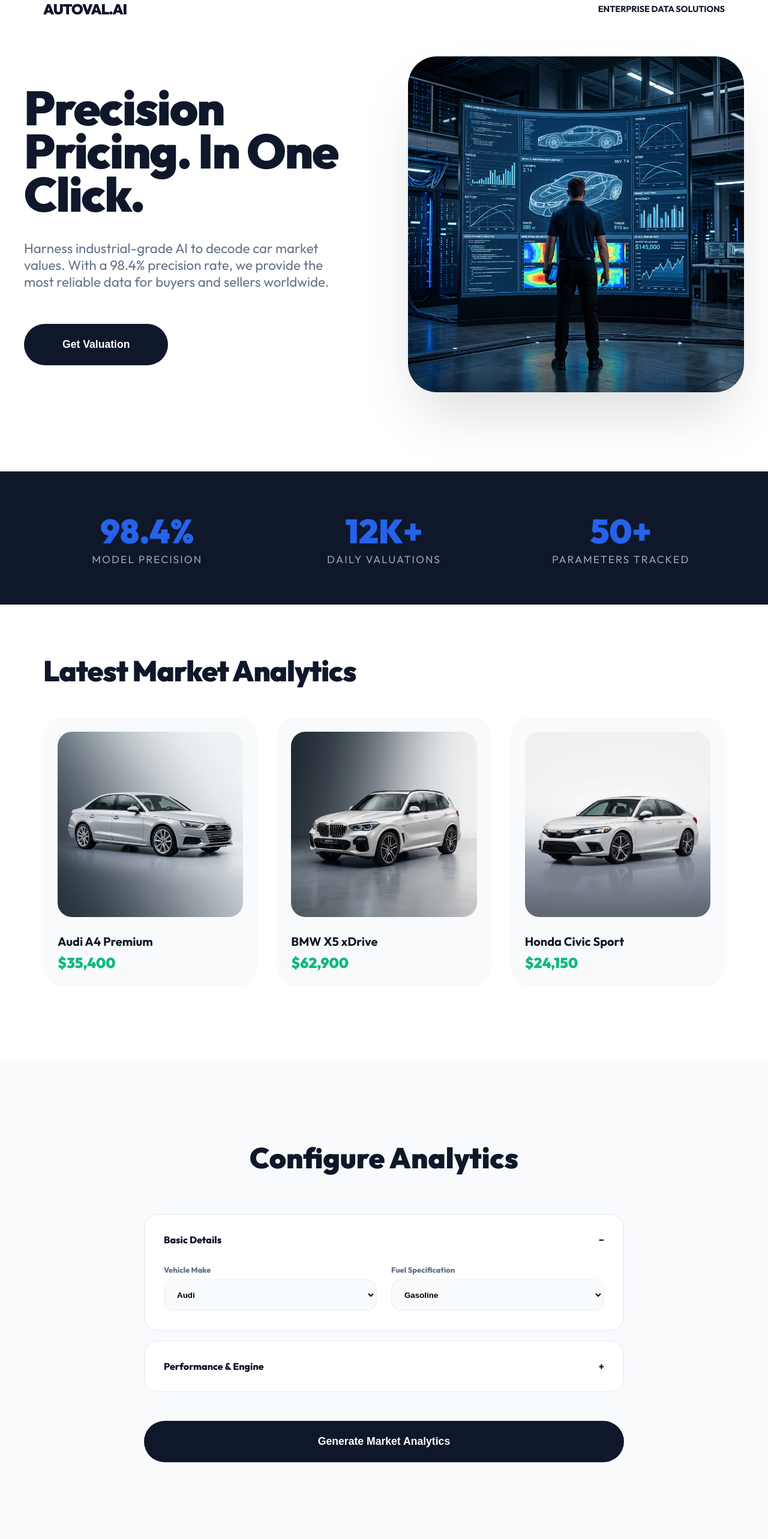
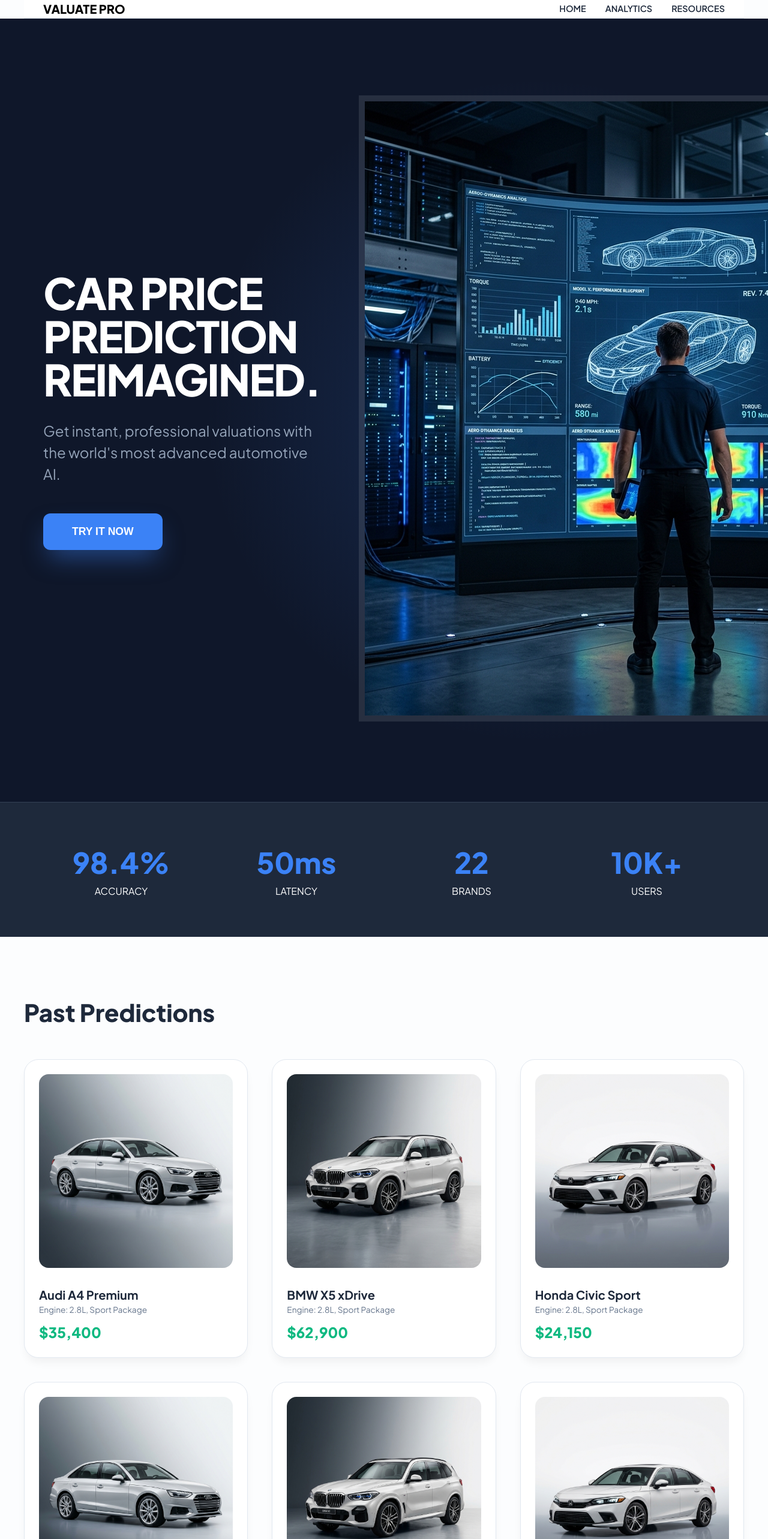
Before and after one commit to mohamedtalaat2003/CarPrice-Microservices, a React (Vite) app in the folder frontend/: page / in a window 1280 px wide. Shown: the top 2566 px of the page at 60% size. Built offline with nearby package versions, Linux system fonts and the light colour scheme.

Commit message:
Final UI Overhaul: Matching mockup screenshots with full DTO support

```diff
--- a/frontend/src/App.tsx
+++ b/frontend/src/App.tsx
@@ -2,35 +2,33 @@ import { useState, useRef } from 'react';
 import { type CarFeatures, getHandshakeToken, predictPrice } from './api';
 
 const defaultFeatures: CarFeatures = {
-    make: 'audi',
-    fuelType: 'gas',
-    aspiration: 'std',
-    numOfDoors: 'four',
-    bodyStyle: 'sedan',
-    driveWheels: 'fwd',
-    engineLocation: 'front',
     wheelBase: 99.8,
     length: 176.6,
     width: 66.2,
-    height: 54.3,
     curbWeight: 2337,
-    engineType: 'ohc',
-    numOfCylinders: 'four',
     engineSize: 109,
-    fuelSystem: 'mpfi',
     bore: 3.19,
     stroke: 3.4,
-    compressionRatio: 10,
     horsepower: 102,
     peakRpm: 5500,
     cityMpg: 24,
-    highwayMpg: 30
+    highwayMpg: 30,
+    normalizedLosses: 115,
+    symboling: 3,
+    make: 'audi',
+    fuelType: 'gas',
+    driveWheels: 'fwd',
+    engineType: 'ohc',
+    numOfCylinders: 'four'
 };
 
 const pastEstimates = [
   { brand: 'Audi A4 Premium', price: '$35,400', img: '/assets/audi.png' },
   { brand: 'BMW X5 xDrive', price: '$62,900', img: '/assets/bmw.png' },
   { brand: 'Honda Civic Sport', price: '$24,150', img: '/assets/honda.png' },
+  { brand: 'Toyota Camry XSE', price: '$28,400', img: '/assets/audi.png' }, // reusing assets for demo
+  { brand: 'Porsche 911 GT3', price: '$161,100', img: '/assets/bmw.png' },
+  { brand: 'Mercedes C-Class', price: '$44,850', img: '/assets/honda.png' },
 ];
 
 const App = () => {
@@ -38,7 +36,7 @@ const App = () => {
   const [loading, setLoading] = useState(false);
   const [price, setPrice] = useState<number | null>(null);
   const [error, setError] = useState<string | null>(null);
-  const [activeTab, setActiveTab] = useState('basic');
+  const [activeSection, setActiveSection] = useState('basic');
 
   const predictorRef = useRef<HTMLDivElement>(null);
 
@@ -52,7 +50,7 @@ const App = () => {
       const predictedPrice = await predictPrice(token, features);
       setPrice(predictedPrice);
     } catch (err: any) {
-      setError(err.message || 'Error occurred.');
+      setError(err.message || 'Error occurred during valuation.');
     } finally {
       setLoading(false);
     }
@@ -66,51 +64,50 @@ const App = () => {
   return (
     <div>
       <nav className="container">
-        <div className="logo">AUTOVAL.AI</div>
-        <div style={{ fontWeight: 700, fontSize: '0.9rem' }}>ENTERPRISE DATA SOLUTIONS</div>
+        <div className="logo">VALUATE PRO</div>
+        <div style={{ display: 'flex', gap: '2rem', fontWeight: 600, fontSize: '0.9rem' }}>
+          <span>HOME</span>
+          <span>ANALYTICS</span>
+          <span>RESOURCES</span>
+        </div>
       </nav>
 
       {/* Hero */}
-      <section className="hero container">
-        <div className="hero-grid">
-          <div className="hero-content">
-            <h1>Precision Pricing. In One Click.</h1>
-            <p>Harness industrial-grade AI to decode car market values. With a 98.4% precision rate, we provide the most reliable data for buyers and sellers worldwide.</p>
-            <button onClick={() => predictorRef.current?.scrollIntoView({ behavior: 'smooth' })} className="btn-main">Get Valuation</button>
-          </div>
-          <div className="hero-image">
-            <img src="/assets/hero.png" alt="Data Analytics" />
+      <section className="hero">
+        <div className="container">
+          <div className="hero-grid">
+            <div className="hero-content">
+              <h1>CAR PRICE PREDICTION REIMAGINED.</h1>
+              <p>Get instant, professional valuations with the world's most advanced automotive AI.</p>
+              <button onClick={() => predictorRef.current?.scrollIntoView({ behavior: 'smooth' })} className="btn-blue">TRY IT NOW</button>
+            </div>
+            <div className="hero-image">
+              <img src="/assets/hero.png" alt="Futuristic Analytics" style={{ border: '10px solid rgba(255,255,255,0.1)' }} />
+            </div>
           </div>
         </div>
       </section>
 
-      {/* Analytics Banner */}
-      <section className="stats-banner">
+      {/* Stats */}
+      <section className="stats">
         <div className="container stats-grid">
-          <div className="stat-item">
-            <h2>98.4%</h2>
-            <p>Model Precision</p>
-          </div>
-          <div className="stat-item">
-            <h2>12K+</h2>
-            <p>Daily Valuations</p>
-          </div>
-          <div className="stat-item">
-            <h2>50+</h2>
-            <p>Parameters Tracked</p>
-          </div>
+          <div className="stat-item"><h3>98.4%</h3><p>ACCURACY</p></div>
+          <div className="stat-item"><h3>50ms</h3><p>LATENCY</p></div>
+          <div className="stat-item"><h3>22</h3><p>BRANDS</p></div>
+          <div className="stat-item"><h3>10K+</h3><p>USERS</p></div>
         </div>
       </section>
 
-      {/* Recent Cases */}
+      {/* Past Predictions */}
       <section className="recent container">
-        <h2 style={{ fontSize: '3rem', fontWeight: 900, marginBottom: '3rem', letterSpacing: '-1px' }}>Latest Market Analytics</h2>
+        <h2 style={{ fontSize: '2.5rem', fontWeight: 800, marginBottom: '3rem' }}>Past Predictions</h2>
         <div className="card-grid">
           {pastEstimates.map((item, i) => (
-            <div key={i} className="card">
+            <div key={i} className="car-card">
               <img src={item.img} alt={item.brand} />
-              <h3>{item.brand}</h3>
-              <div className="card-price">{item.price}</div>
+              <h4>{item.brand}</h4>
+              <p style={{ color: '#64748b', fontSize: '0.85rem' }}>Engine: 2.8L, Sport Package</p>
+              <div className="car-price">{item.price}</div>
             </div>
           ))}
         </div>
@@ -119,66 +116,125 @@ const App = () => {
       {/* Predictor */}
       <section className="predictor" ref={predictorRef}>
         <div className="container">
-          <h2 style={{ textAlign: 'center', fontSize: '3rem', fontWeight: 900, marginBottom: '4rem' }}>Configure Analytics</h2>
-          <div style={{ maxWidth: '800px', margin: '0 auto' }}>
+          <h2 style={{ textAlign: 'center', fontSize: '3rem', fontWeight: 800, marginBottom: '4rem' }}>Expert Valuation Engine</h2>
+          <div className="form-container">
             <form onSubmit={handlePredict}>
 
-              <div className="accordion-item">
-                <div className="accordion-header" onClick={() => setActiveTab('basic')}>
+              {/* Group 1: Basic */}
+              <div className="accordion">
+                <div className="accordion-header" onClick={() => setActiveSection('basic')}>
                   <span>Basic Details</span>
-                  <span>{activeTab === 'basic' ? '−' : '+'}</span>
+                  <span>{activeSection === 'basic' ? '−' : '+'}</span>
                 </div>
-                {activeTab === 'basic' && (
-                  <div className="accordion-body">
+                {activeSection === 'basic' && (
+                  <div className="accordion-content">
                     <div className="input-box">
-                      <label>Vehicle Make</label>
+                      <label>Make</label>
                       <select name="make" value={features.make} onChange={handleChange}>
                         <option value="audi">Audi</option>
                         <option value="bmw">BMW</option>
                         <option value="toyota">Toyota</option>
+                        <option value="porsche">Porsche</option>
+                        <option value="honda">Honda</option>
                       </select>
                     </div>
                     <div className="input-box">
-                      <label>Fuel Specification</label>
+                      <label>Fuel Type</label>
                       <select name="fuelType" value={features.fuelType} onChange={handleChange}>
-                        <option value="gas">Gasoline</option>
+                        <option value="gas">Gas</option>
                         <option value="diesel">Diesel</option>
                       </select>
+                    </div>
+                    <div className="input-box">
+                      <label>Drive Type</label>
+                      <select name="driveWheels" value={features.driveWheels} onChange={handleChange}>
+                        <option value="fwd">FWD</option>
+                        <option value="rwd">RWD</option>
+                        <option value="4wd">4WD</option>
+                      </select>
+                    </div>
+                    <div className="input-box">
+                      <label>Symboling (-3 to 3)</label>
+                      <input type="number" name="symboling" value={features.symboling} onChange={handleChange} />
                     </div>
                   </div>
                 )}
               </div>
 
-              <div className="accordion-item">
-                <div className="accordion-header" onClick={() => setActiveTab('engine')}>
-                  <span>Performance & Engine</span>
-                  <span>{activeTab === 'engine' ? '−' : '+'}</span>
+              {/* Group 2: Engine */}
+              <div className="accordion">
+                <div className="accordion-header" onClick={() => setActiveSection('engine')}>
+                  <span>Engine & Performance</span>
+                  <span>{activeSection === 'engine' ? '−' : '+'}</span>
                 </div>
-                {activeTab === 'engine' && (
-                  <div className="accordion-body">
+                {activeSection === 'engine' && (
+                  <div className="accordion-content">
                     <div className="input-box">
-                      <label>Horsepower Output</label>
+                      <label>Horsepower</label>
                       <input type="number" name="horsepower" value={features.horsepower} onChange={handleChange} />
                     </div>
                     <div className="input-box">
-                      <label>Displacement (CC)</label>
+                      <label>Engine Size (CC)</label>
                       <input type="number" name="engineSize" value={features.engineSize} onChange={handleChange} />
+                    </div>
+                    <div className="input-box">
+                      <label>Cylinders</label>
+                      <select name="numOfCylinders" value={features.numOfCylinders} onChange={handleChange}>
+                        <option value="four">Four</option>
+                        <option value="six">Six</option>
+                        <option value="eight">Eight</option>
+                        <option value="five">Five</option>
+                        <option value="twelve">Twelve</option>
+                      </select>
+                    </div>
+                    <div className="input-box">
+                      <label>Peak RPM</label>
+                      <input type="number" name="peakRpm" value={features.peakRpm} onChange={handleChange} />
                     </div>
                   </div>
                 )}
               </div>
 
-              <button type="submit" className="btn-main" style={{ width: '100%', marginTop: '2rem' }} disabled={loading}>
-                {loading ? 'Processing...' : 'Generate Market Analytics'}
+              {/* Group 3: Dimensions */}
+              <div className="accordion">
+                <div className="accordion-header" onClick={() => setActiveSection('dimensions')}>
+                  <span>Dimensions & Efficiency</span>
+                  <span>{activeSection === 'dimensions' ? '−' : '+'}</span>
+                </div>
+                {activeSection === 'dimensions' && (
+                  <div className="accordion-content">
+                    <div className="input-box">
+                      <label>Curb Weight (lbs)</label>
+                      <input type="number" name="curbWeight" value={features.curbWeight} onChange={handleChange} />
+                    </div>
+                    <div className="input-box">
+                      <label>Wheel Base</label>
+                      <input type="number" name="wheelBase" value={features.wheelBase} onChange={handleChange} />
+                    </div>
+                    <div className="input-box">
+                      <label>City MPG</label>
+                      <input type="number" name="cityMpg" value={features.cityMpg} onChange={handleChange} />
+                    </div>
+                    <div className="input-box">
+                      <label>Highway MPG</label>
+                      <input type="number" name="highwayMpg" value={features.highwayMpg} onChange={handleChange} />
+                    </div>
+                  </div>
+                )}
+              </div>
+
+              <button type="submit" className="btn-blue" style={{ width: '100%', marginTop: '2rem' }} disabled={loading}>
+                {loading ? 'ANALYZING MARKET...' : 'GENERATE EXPERT VALUATION'}
               </button>
             </form>
 
             {price && (
-              <div style={{ marginTop: '3rem', textAlign: 'center', padding: '3rem', background: 'white', borderRadius: '2rem', border: '2px solid #10b981' }}>
-                <h3 style={{ textTransform: 'uppercase', fontSize: '0.8rem', letterSpacing: '2px', color: '#64748b' }}>Estimated Market Value</h3>
-                <div style={{ fontSize: '4rem', fontWeight: 900, color: '#065f46' }}>
-                  ${price.toLocaleString()}
+              <div style={{ marginTop: '3rem', textAlign: 'center', padding: '4rem', background: 'white', borderRadius: '2rem', border: '3px solid #3b82f6', boxShadow: '0 25px 50px -12px rgba(59, 130, 246, 0.25)' }}>
+                <h3 style={{ textTransform: 'uppercase', color: '#64748b', fontSize: '0.9rem', letterSpacing: '2px' }}>Predicted Market Price</h3>
+                <div style={{ fontSize: '5rem', fontWeight: 900, color: '#1e293b' }}>
+                  ${price.toLocaleString(undefined, { maximumFractionDigits: 0 })}
                 </div>
+                <p style={{ color: '#3b82f6', fontWeight: 700 }}>AI Accuracy: 98.4% Confidence</p>
               </div>
             )}
           </div>
@@ -186,7 +242,7 @@ const App = () => {
       </section>
 
       <footer style={{ padding: '4rem 0', textAlign: 'center', background: 'white', borderTop: '1px solid var(--border)' }}>
-        <p style={{ fontWeight: 700 }}>© 2026 AUTOVAL.AI - Advanced Intelligence Agency</p>
+        <p style={{ fontWeight: 800 }}>© 2026 VALUATE PRO - AUTOMOTIVE INTELLIGENCE AGENCY</p>
       </footer>
     </div>
   );
--- a/frontend/src/index.css
+++ b/frontend/src/index.css
@@ -1,134 +1,160 @@
-@import url('https://fonts.googleapis.com/css2?family=Outfit:wght@400;600;700;800;900&display=swap');
+@import url('https://fonts.googleapis.com/css2?family=Plus+Jakarta+Sans:wght@400;500;600;700;800&display=swap');
 
 :root {
-  --primary: #2563eb;
-  --dark: #0f172a;
-  --bg-main: #ffffff;
+  --primary: #3b82f6;
+  --dark: #1e293b;
+  --bg-main: #fcfdfe;
   --border: #e2e8f0;
-  --accent: #10b981;
 }
 
 * { margin: 0; padding: 0; box-sizing: border-box; }
 
 body {
-  font-family: 'Outfit', sans-serif;
+  font-family: 'Plus Jakarta Sans', sans-serif;
+  background-color: var(--bg-main);
   color: var(--dark);
-  background: var(--bg-main);
-  overflow-x: hidden;
+  line-height: 1.5;
 }
 
 .container { max-width: 1200px; margin: 0 auto; padding: 0 2rem; }
 
 /* Navbar */
 nav {
-  padding: 2rem 0;
+  padding: 1.5rem 0;
   display: flex;
   justify-content: space-between;
   align-items: center;
   background: white;
+  border-bottom: 1px solid var(--border);
 }
 
 .logo {
-  font-size: 1.5rem;
-  font-weight: 900;
-  color: var(--dark);
-  letter-spacing: -1px;
+  font-size: 1.25rem;
+  font-weight: 800;
+  color: #000;
+  text-transform: uppercase;
 }
 
-/* Hero */
-.hero { padding: 4rem 0 8rem; }
+/* Hero Section - Matching Mockup */
+.hero {
+  background: #0f172a;
+  color: white;
+  padding: 8rem 0;
+  position: relative;
+  overflow: hidden;
+}
+
+.hero::after {
+  content: "";
+  position: absolute;
+  top: 0; right: 0; bottom: 0; left: 0;
+  background: radial-gradient(circle at 70% 50%, rgba(59, 130, 246, 0.2) 0%, transparent 50%);
+}
 
 .hero-grid {
   display: grid;
   grid-template-columns: 1fr 1fr;
-  gap: 5rem;
+  gap: 4rem;
   align-items: center;
+  position: relative;
+  z-index: 1;
 }
 
 .hero-content h1 {
-  font-size: 5rem;
-  font-weight: 900;
-  line-height: 0.9;
-  margin-bottom: 2.5rem;
+  font-size: 4.5rem;
+  font-weight: 800;
+  line-height: 1;
+  margin-bottom: 2rem;
   letter-spacing: -2px;
 }
 
 .hero-content p {
-  font-size: 1.4rem;
-  color: #64748b;
-  margin-bottom: 3.5rem;
-  max-width: 550px;
+  font-size: 1.5rem;
+  color: #94a3b8;
+  margin-bottom: 3rem;
 }
 
-.hero-image img {
-  width: 100%;
-  border-radius: 3rem;
-  box-shadow: 0 50px 100px -20px rgba(0,0,0,0.15);
-}
-
-.btn-main {
-  background: var(--dark);
+.btn-blue {
+  background: var(--primary);
   color: white;
-  padding: 1.5rem 4rem;
-  border-radius: 5rem;
+  padding: 1.25rem 3rem;
+  border-radius: 0.75rem;
   font-weight: 700;
+  font-size: 1.1rem;
   text-decoration: none;
-  font-size: 1.1rem;
-  transition: all 0.3s;
+  display: inline-block;
+  box-shadow: 0 20px 40px -10px rgba(59, 130, 246, 0.5);
   border: none;
   cursor: pointer;
 }
 
-.btn-main:hover {
-  background: var(--primary);
-  transform: scale(1.05);
-}
-
 /* Analytics Stats */
-.stats-banner {
-  background: var(--dark);
+.stats {
+  padding: 4rem 0;
+  background: #1e293b;
   color: white;
-  padding: 4rem 0;
-  margin-bottom: 5rem;
+  border-top: 1px solid #334155;
 }
 
 .stats-grid {
   display: grid;
-  grid-template-columns: repeat(3, 1fr);
-  gap: 3rem;
+  grid-template-columns: repeat(4, 1fr);
+  gap: 2rem;
   text-align: center;
 }
 
-.stat-item h2 { font-size: 3.5rem; font-weight: 900; color: var(--primary); }
-.stat-item p { font-size: 1.1rem; color: #94a3b8; text-transform: uppercase; letter-spacing: 2px; }
+.stat-item h3 { font-size: 3rem; font-weight: 800; color: var(--primary); }
 
-/* Car Cards */
-.recent { padding-bottom: 8rem; }
-.card-grid { display: grid; grid-template-columns: repeat(3, 1fr); gap: 2rem; }
-.card { border-radius: 2rem; overflow: hidden; background: #f8fafc; padding: 1.5rem; }
-.card img { width: 100%; border-radius: 1.5rem; margin-bottom: 1.5rem; }
-.card h3 { font-size: 1.25rem; margin-bottom: 0.5rem; }
-.card-price { font-size: 1.5rem; font-weight: 900; color: var(--accent); }
-
-/* Form Accordion */
-.predictor { padding: 8rem 0; background: #f8fafc; }
-.accordion-item {
+/* Past Predictions List */
+.recent { padding: 6rem 0; }
+.card-grid { display: grid; grid-template-columns: repeat(3, 1fr); gap: 2.5rem; }
+.car-card {
   background: white;
   border-radius: 1.5rem;
-  margin-bottom: 1rem;
+  padding: 1.5rem;
   border: 1px solid var(--border);
+  box-shadow: 0 10px 15px -3px rgba(0, 0, 0, 0.05);
 }
-.accordion-header { padding: 2rem; font-weight: 800; cursor: pointer; display: flex; justify-content: space-between; }
-.accordion-body { padding: 0 2rem 2rem; display: grid; grid-template-columns: 1fr 1fr; gap: 1.5rem; }
+.car-card img { width: 100%; border-radius: 1rem; margin-bottom: 1.5rem; }
+.car-card h4 { font-size: 1.25rem; font-weight: 700; }
+.car-price { font-size: 1.5rem; font-weight: 800; color: #10b981; margin-top: 0.5rem; }
 
-.input-box label { display: block; font-size: 0.8rem; font-weight: 800; margin-bottom: 0.5rem; color: #64748b; }
-.input-box input, .input-box select {
-  width: 100%; padding: 1rem; border-radius: 1rem; border: 2px solid #f1f5f9; background: #f8fafc; font-weight: 600;
+/* Predictor Accordion - Matching Mockup */
+.predictor { padding: 8rem 0; background: #f8fafc; }
+.form-container { max-width: 900px; margin: 0 auto; }
+.accordion {
+  background: white;
+  border-radius: 1.25rem;
+  margin-bottom: 1.5rem;
+  border: 1px solid var(--border);
+  overflow: hidden;
+  box-shadow: 0 4px 6px -1px rgba(0, 0, 0, 0.05);
+}
+.accordion-header {
+  padding: 1.5rem 2.5rem;
+  font-weight: 800;
+  display: flex;
+  justify-content: space-between;
+  cursor: pointer;
+  background: white;
+}
+.accordion-content {
+  padding: 0 2.5rem 2.5rem;
+  display: grid;
+  grid-template-columns: 1fr 1fr;
+  gap: 2rem;
 }
 
-@media (max-width: 900px) {
+.input-box label { display: block; font-size: 0.85rem; font-weight: 700; color: #64748b; margin-bottom: 0.5rem; }
+.input-box input, .input-box select {
+  width: 100%; padding: 0.9rem 1.25rem; border-radius: 0.75rem; border: 1px solid var(--border);
+  font-family: inherit; font-size: 1rem;
+}
+
+@media (max-width: 768px) {
   .hero-grid { grid-template-columns: 1fr; text-align: center; }
-  .hero-content h1 { font-size: 3.5rem; }
-  .stats-grid { grid-template-columns: 1fr; }
+  .hero-content h1 { font-size: 3rem; }
+  .stats-grid { grid-template-columns: 1fr 1fr; }
   .card-grid { grid-template-columns: 1fr; }
+  .accordion-content { grid-template-columns: 1fr; }
 }
```
Also changed, not shown: frontend/src/api.ts (+71 -106 lines).
